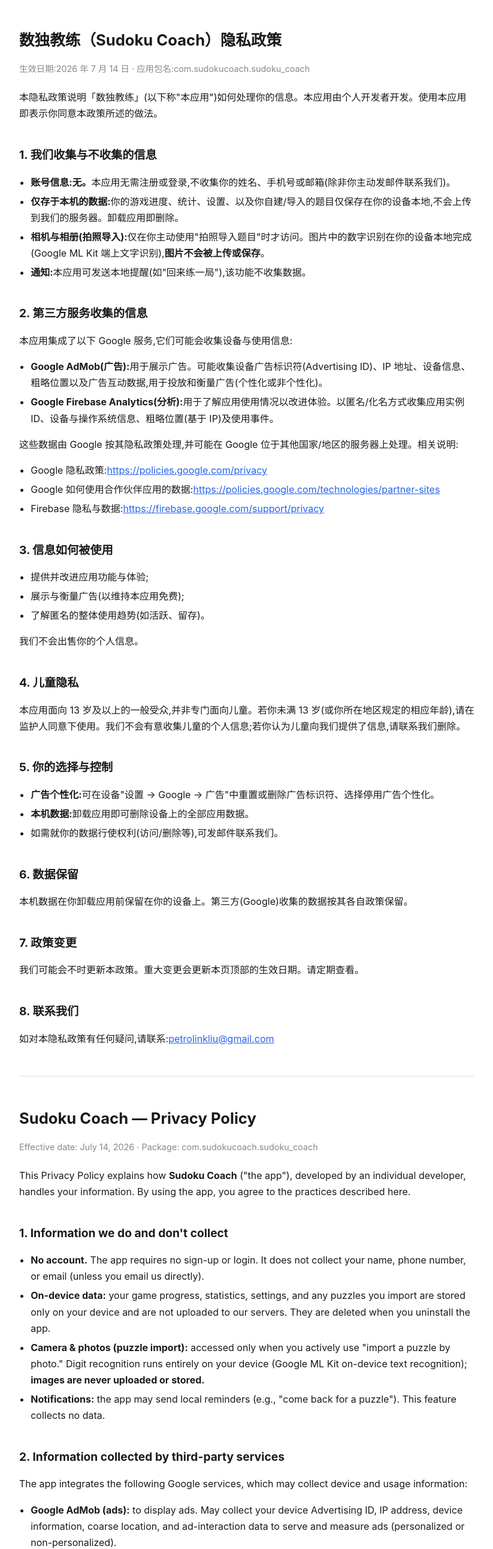
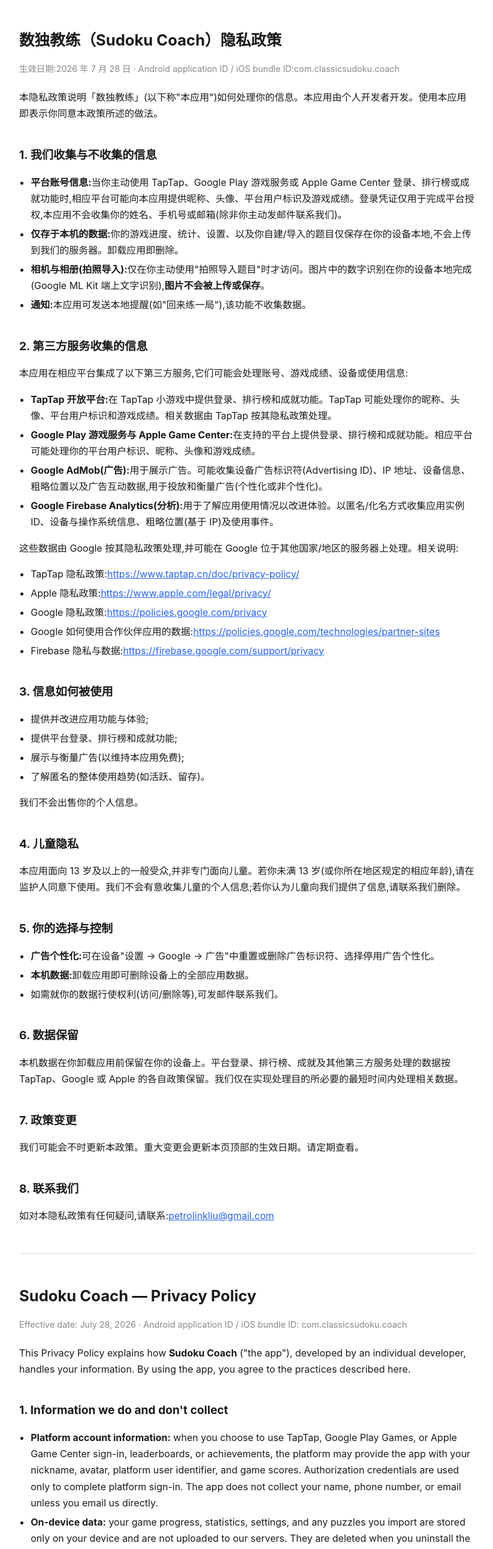
Before and after one commit to GavinLiusir/sudoku-legal, a plain HTML site: page index.html in a window 1280 px wide. Shown: the top 2583 px of the page at 60% size, without its empty margins (228-1051 px from the left). Drawn offline with Linux system fonts and the light colour scheme.

Commit message:
Update privacy policy for platform game services

```diff
--- a/index.html
+++ b/index.html
@@ -31,26 +31,30 @@
 
 <!-- ============================= 中文 ============================= -->
 <h1>数独教练（Sudoku Coach）隐私政策</h1>
-<p class="meta">生效日期:2026 年 7 月 14 日 · 应用包名:com.sudokucoach.sudoku_coach</p>
+<p class="meta">生效日期:2026 年 7 月 28 日 · Android application ID / iOS bundle ID:com.classicsudoku.coach</p>
 
 <p>本隐私政策说明「数独教练」(以下称"本应用")如何处理你的信息。本应用由个人开发者开发。使用本应用即表示你同意本政策所述的做法。</p>
 
 <h2>1. 我们收集与不收集的信息</h2>
 <ul>
-  <li><strong>账号信息:无。</strong>本应用无需注册或登录,不收集你的姓名、手机号或邮箱(除非你主动发邮件联系我们)。</li>
+  <li><strong>平台账号信息:</strong>当你主动使用 TapTap、Google Play 游戏服务或 Apple Game Center 登录、排行榜或成就功能时,相应平台可能向本应用提供昵称、头像、平台用户标识及游戏成绩。登录凭证仅用于完成平台授权,本应用不会收集你的姓名、手机号或邮箱(除非你主动发邮件联系我们)。</li>
   <li><strong>仅存于本机的数据:</strong>你的游戏进度、统计、设置、以及你自建/导入的题目仅保存在你的设备本地,不会上传到我们的服务器。卸载应用即删除。</li>
   <li><strong>相机与相册(拍照导入):</strong>仅在你主动使用"拍照导入题目"时才访问。图片中的数字识别在你的设备本地完成(Google ML Kit 端上文字识别),<strong>图片不会被上传或保存</strong>。</li>
   <li><strong>通知:</strong>本应用可发送本地提醒(如"回来练一局"),该功能不收集数据。</li>
 </ul>
 
 <h2>2. 第三方服务收集的信息</h2>
-<p>本应用集成了以下 Google 服务,它们可能会收集设备与使用信息:</p>
+<p>本应用在相应平台集成了以下第三方服务,它们可能会处理账号、游戏成绩、设备或使用信息:</p>
 <ul>
+  <li><strong>TapTap 开放平台:</strong>在 TapTap 小游戏中提供登录、排行榜和成就功能。TapTap 可能处理你的昵称、头像、平台用户标识和游戏成绩。相关数据由 TapTap 按其隐私政策处理。</li>
+  <li><strong>Google Play 游戏服务与 Apple Game Center:</strong>在支持的平台上提供登录、排行榜和成就功能。相应平台可能处理你的平台用户标识、昵称、头像和游戏成绩。</li>
   <li><strong>Google AdMob(广告):</strong>用于展示广告。可能收集设备广告标识符(Advertising ID)、IP 地址、设备信息、粗略位置以及广告互动数据,用于投放和衡量广告(个性化或非个性化)。</li>
   <li><strong>Google Firebase Analytics(分析):</strong>用于了解应用使用情况以改进体验。以匿名/化名方式收集应用实例 ID、设备与操作系统信息、粗略位置(基于 IP)及使用事件。</li>
 </ul>
 <p>这些数据由 Google 按其隐私政策处理,并可能在 Google 位于其他国家/地区的服务器上处理。相关说明:</p>
 <ul>
+  <li>TapTap 隐私政策:<a href="https://www.taptap.cn/doc/privacy-policy/">https://www.taptap.cn/doc/privacy-policy/</a></li>
+  <li>Apple 隐私政策:<a href="https://www.apple.com/legal/privacy/">https://www.apple.com/legal/privacy/</a></li>
   <li>Google 隐私政策:<a href="https://policies.google.com/privacy">https://policies.google.com/privacy</a></li>
   <li>Google 如何使用合作伙伴应用的数据:<a href="https://policies.google.com/technologies/partner-sites">https://policies.google.com/technologies/partner-sites</a></li>
   <li>Firebase 隐私与数据:<a href="https://firebase.google.com/support/privacy">https://firebase.google.com/support/privacy</a></li>
@@ -59,6 +63,7 @@
 <h2>3. 信息如何被使用</h2>
 <ul>
   <li>提供并改进应用功能与体验;</li>
+  <li>提供平台登录、排行榜和成就功能;</li>
   <li>展示与衡量广告(以维持本应用免费);</li>
   <li>了解匿名的整体使用趋势(如活跃、留存)。</li>
 </ul>
@@ -75,7 +80,7 @@
 </ul>
 
 <h2>6. 数据保留</h2>
-<p>本机数据在你卸载应用前保留在你的设备上。第三方(Google)收集的数据按其各自政策保留。</p>
+<p>本机数据在你卸载应用前保留在你的设备上。平台登录、排行榜、成就及其他第三方服务处理的数据按 TapTap、Google 或 Apple 的各自政策保留。我们仅在实现处理目的所必要的最短时间内处理相关数据。</p>
 
 <h2>7. 政策变更</h2>
 <p>我们可能会不时更新本政策。重大变更会更新本页顶部的生效日期。请定期查看。</p>
@@ -87,26 +92,30 @@
 
 <!-- ============================= English ============================= -->
 <h1>Sudoku Coach — Privacy Policy</h1>
-<p class="meta">Effective date: July 14, 2026 · Package: com.sudokucoach.sudoku_coach</p>
+<p class="meta">Effective date: July 28, 2026 · Android application ID / iOS bundle ID: com.classicsudoku.coach</p>
 
 <p>This Privacy Policy explains how <strong>Sudoku Coach</strong> ("the app"), developed by an individual developer, handles your information. By using the app, you agree to the practices described here.</p>
 
 <h2>1. Information we do and don't collect</h2>
 <ul>
-  <li><strong>No account.</strong> The app requires no sign-up or login. It does not collect your name, phone number, or email (unless you email us directly).</li>
+  <li><strong>Platform account information:</strong> when you choose to use TapTap, Google Play Games, or Apple Game Center sign-in, leaderboards, or achievements, the platform may provide the app with your nickname, avatar, platform user identifier, and game scores. Authorization credentials are used only to complete platform sign-in. The app does not collect your name, phone number, or email unless you email us directly.</li>
   <li><strong>On-device data:</strong> your game progress, statistics, settings, and any puzzles you import are stored only on your device and are not uploaded to our servers. They are deleted when you uninstall the app.</li>
   <li><strong>Camera &amp; photos (puzzle import):</strong> accessed only when you actively use "import a puzzle by photo." Digit recognition runs entirely on your device (Google ML Kit on-device text recognition); <strong>images are never uploaded or stored.</strong></li>
   <li><strong>Notifications:</strong> the app may send local reminders (e.g., "come back for a puzzle"). This feature collects no data.</li>
 </ul>
 
 <h2>2. Information collected by third-party services</h2>
-<p>The app integrates the following Google services, which may collect device and usage information:</p>
+<p>On supported platforms, the app integrates the following third-party services, which may process account, game-score, device, or usage information:</p>
 <ul>
+  <li><strong>TapTap Open Platform:</strong> provides sign-in, leaderboards, and achievements in the TapTap Mini Game. TapTap may process your nickname, avatar, platform user identifier, and game scores under its privacy policy.</li>
+  <li><strong>Google Play Games Services and Apple Game Center:</strong> provide sign-in, leaderboards, and achievements on supported platforms. The corresponding platform may process your platform user identifier, nickname, avatar, and game scores.</li>
   <li><strong>Google AdMob (ads):</strong> to display ads. May collect your device Advertising ID, IP address, device information, coarse location, and ad-interaction data to serve and measure ads (personalized or non-personalized).</li>
   <li><strong>Google Firebase Analytics:</strong> to understand app usage and improve the experience. Collects, in a pseudonymous form, an app instance ID, device and OS information, coarse location (from IP), and usage events.</li>
 </ul>
 <p>This data is handled by Google under its own policies and may be processed on Google servers in other countries. See:</p>
 <ul>
+  <li>TapTap Privacy Policy: <a href="https://www.taptap.cn/doc/privacy-policy/">https://www.taptap.cn/doc/privacy-policy/</a></li>
+  <li>Apple Privacy Policy: <a href="https://www.apple.com/legal/privacy/">https://www.apple.com/legal/privacy/</a></li>
   <li>Google Privacy Policy: <a href="https://policies.google.com/privacy">https://policies.google.com/privacy</a></li>
   <li>How Google uses data from partner apps: <a href="https://policies.google.com/technologies/partner-sites">https://policies.google.com/technologies/partner-sites</a></li>
   <li>Firebase privacy &amp; data: <a href="https://firebase.google.com/support/privacy">https://firebase.google.com/support/privacy</a></li>
@@ -115,6 +124,7 @@
 <h2>3. How information is used</h2>
 <ul>
   <li>To provide and improve the app's features and experience;</li>
+  <li>To provide platform sign-in, leaderboards, and achievements;</li>
   <li>To display and measure ads (which keep the app free);</li>
   <li>To understand anonymous, aggregate usage trends (e.g., active users, retention).</li>
 </ul>
@@ -131,7 +141,7 @@
 </ul>
 
 <h2>6. Data retention</h2>
-<p>On-device data remains on your device until you uninstall the app. Data collected by third parties (Google) is retained under their respective policies.</p>
+<p>On-device data remains on your device until you uninstall the app. Platform sign-in, leaderboard, achievement, and other third-party data is retained under TapTap, Google, or Apple's respective policies. We process related data only for the shortest period necessary to fulfill its purpose.</p>
 
 <h2>7. Changes to this policy</h2>
 <p>We may update this policy from time to time. Material changes will be reflected by updating the effective date at the top of this page. Please review it periodically.</p>
```
